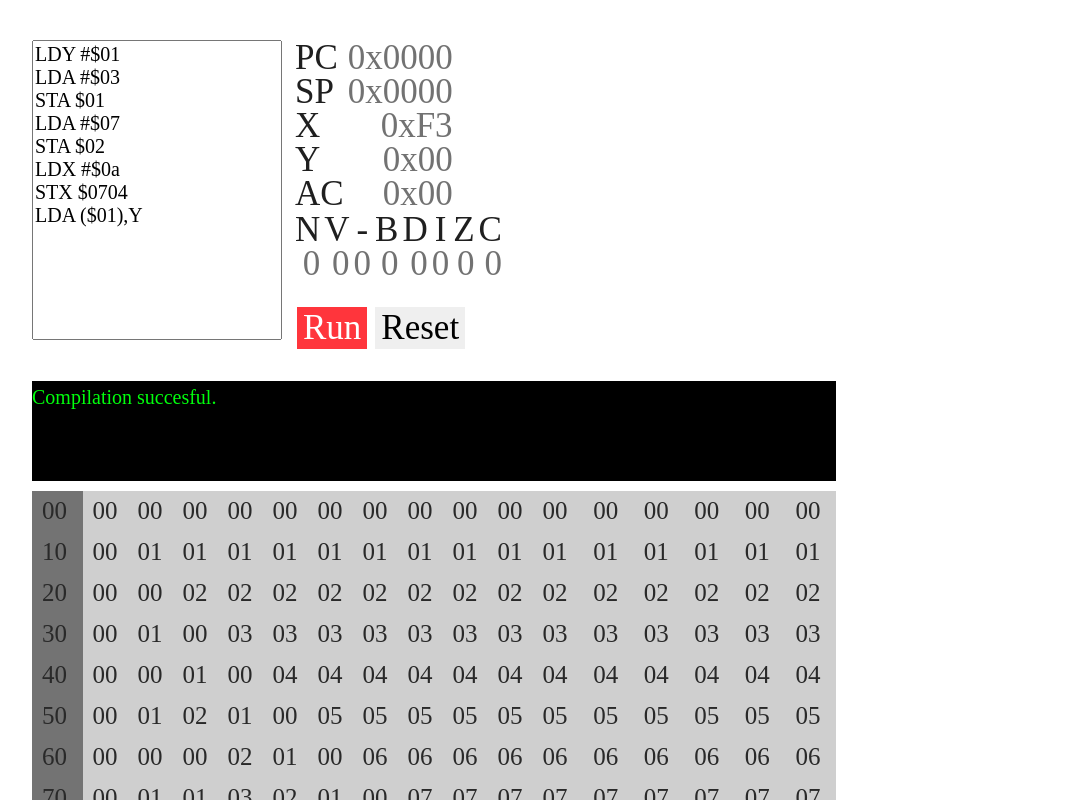
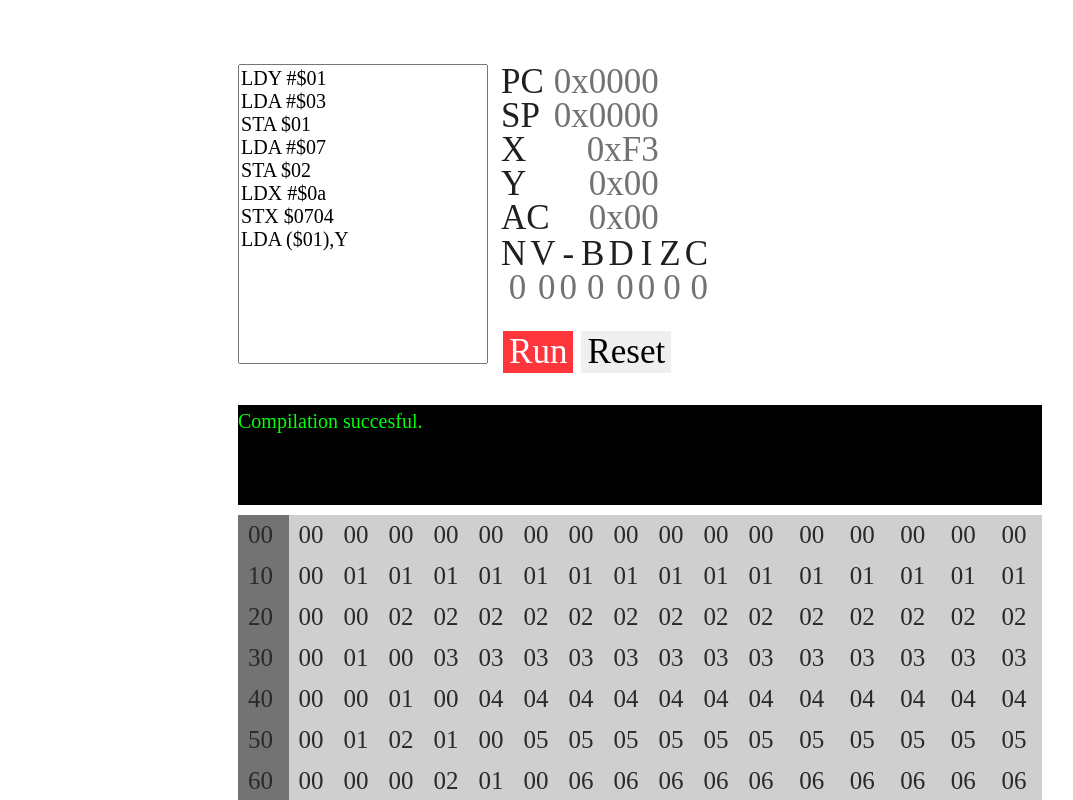
Before and after one commit to ccarral/vue-6502-emu, a Vue app: page / in a window 1280 px wide. Shown: the top 800 px of the page, without its empty margins (0-1073 px from the left). Built offline with nearby package versions, Linux system fonts and the light colour scheme; a web font is replaced by a local one.

Commit message:
fix: center Emulator component.

```diff
--- a/src/App.vue
+++ b/src/App.vue
@@ -3,7 +3,7 @@ import Emulator from './Emulator.vue'
 </script>
 
 <template>
-    <div class="emulator-container">
+    <div id="app" class="emulator-container">
         <Emulator></Emulator>
     </div>
 </template>
@@ -14,8 +14,8 @@ import Emulator from './Emulator.vue'
 #app {
     max-width: 1280px;
     margin: 0 auto;
-    padding: 2rem;
-    padding-top: 10rem;
+    /* padding: 2rem; */
+    padding-top: 2rem;
     font-weight: normal;
 }
 
@@ -47,11 +47,11 @@ a,
         place-items: center;
     }
 
-    #app {
-        display: grid;
-        grid-template-columns: 1fr 1fr;
-        padding: 0 2rem;
-    }
+    /* #app { */
+    /* display: grid; */
+    /* grid-template-columns: 1fr 1fr; */
+    /* padding: 0 2rem; */
+    /* } */
 
     header {
         display: flex;
@@ -70,7 +70,7 @@ a,
     }
 }
 
-.emulator-container {
-    padding-top: 40px;
-}
+/* .emulator-container { */
+/* padding-top: 40px; */
+/* } */
 </style>
```
